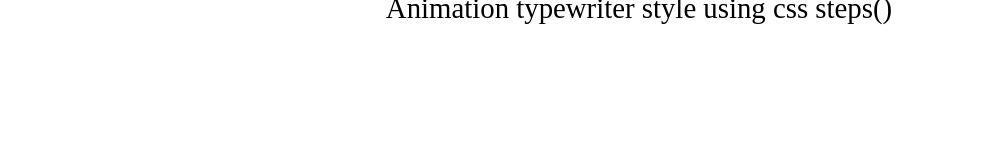
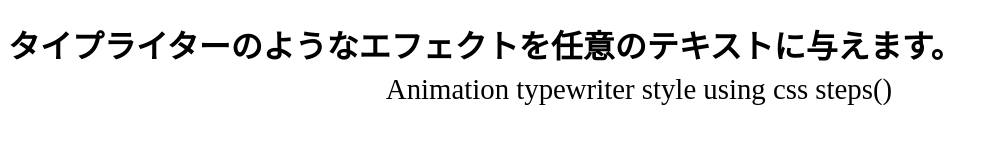
Before and after one commit to nak-244/tips_typing-animation_css, a plain HTML site: page index.html in a window 1280 px wide. Shown: the whole page, without its empty margins (0-996 px from the left). Drawn offline with Linux system fonts and the light colour scheme.

Commit message:
Update index.html

```diff
--- a/index.html
+++ b/index.html
@@ -5,6 +5,7 @@
   <title>サイトのタイトル</title>
 </head>
 <body>
+  <h1>タイプライターのようなエフェクトを任意のテキストに与えます。</h1>
 <p class="line-1 anim-typewriter">Animation typewriter style using css steps()</p>
 <style type="text/css">
 .line-1{/*対象のテキスト*/
```
